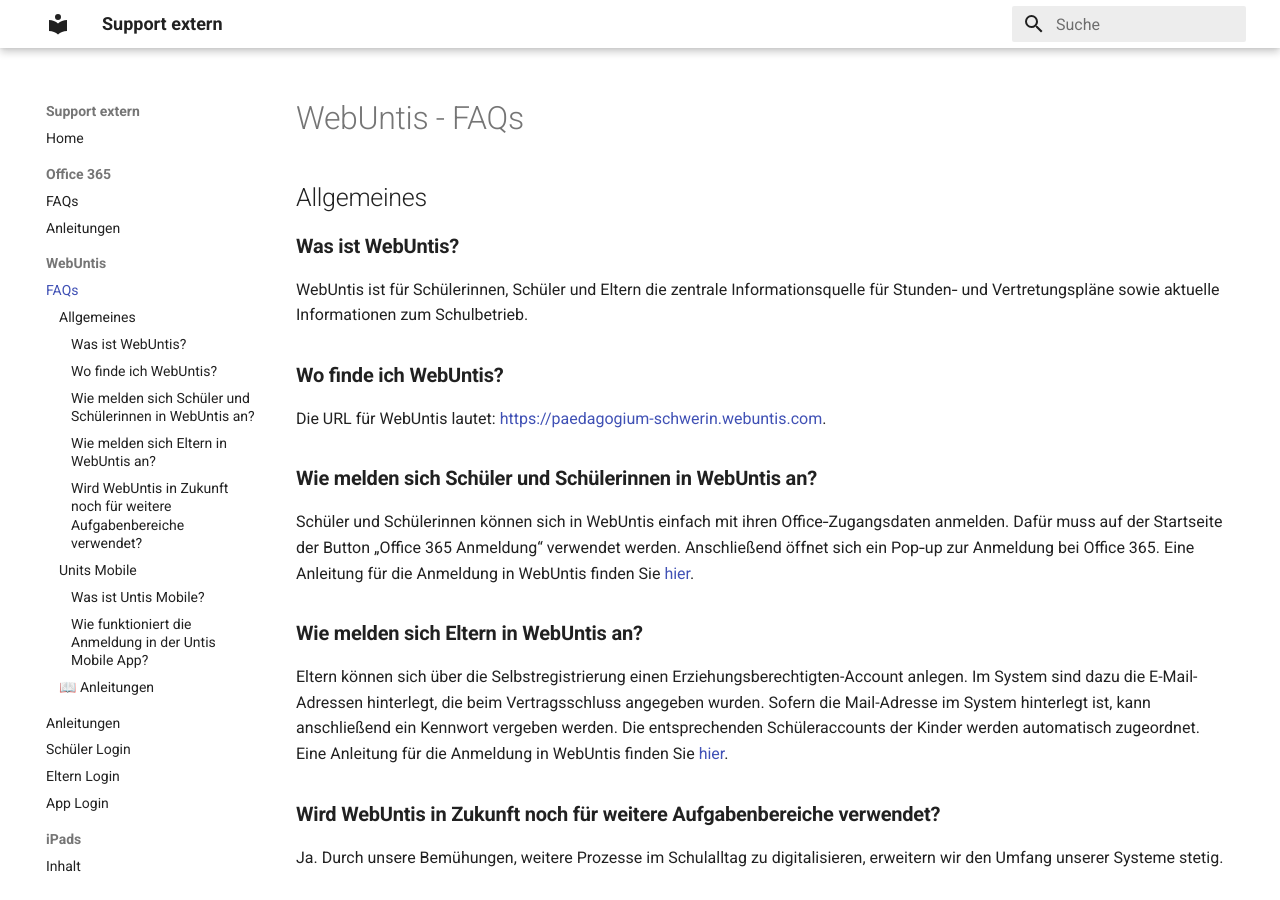
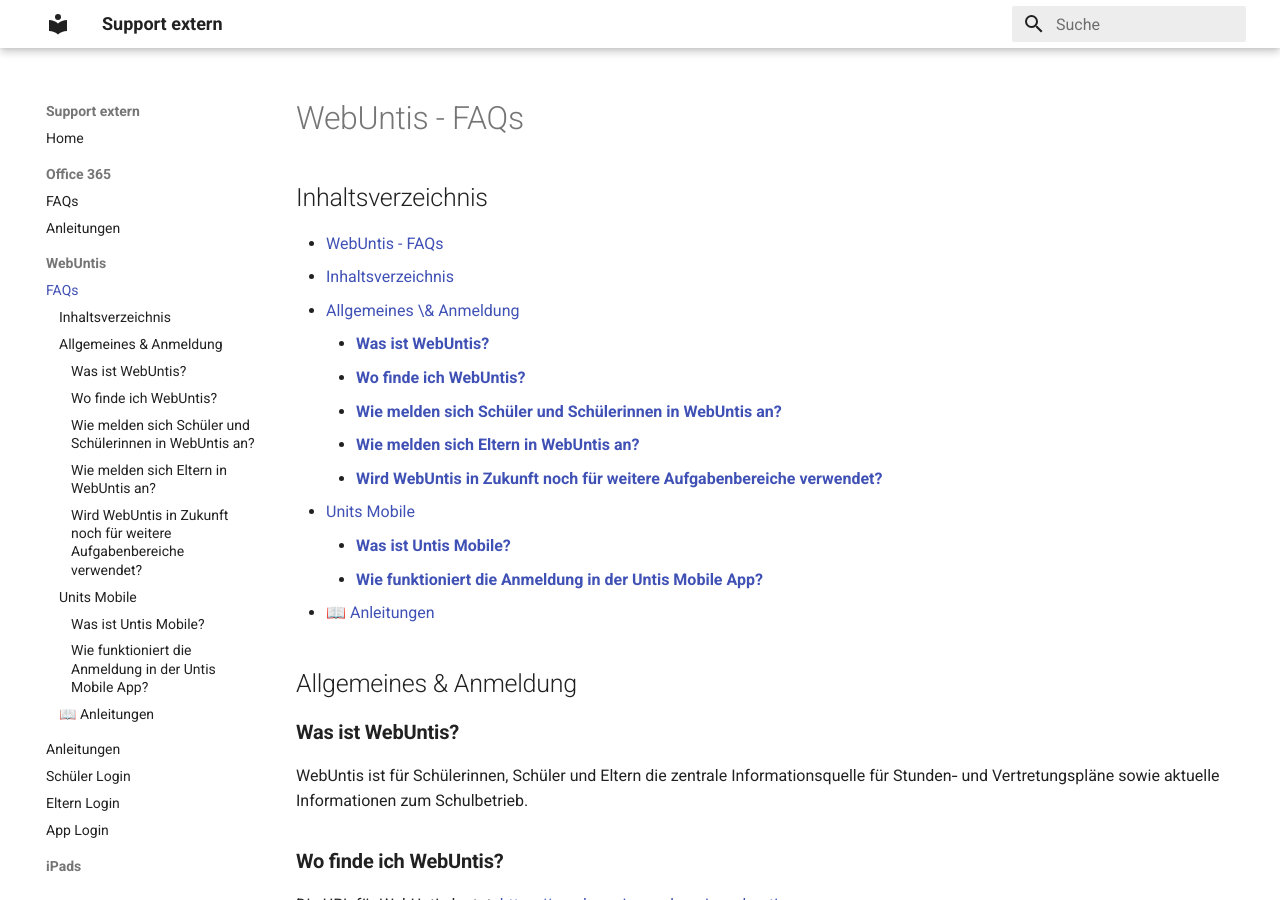
Before and after one commit to Paedagogium-Schwerin/paedagogium-schwerin.github.io, an MkDocs documentation site: the page built from docs/webuntis/index.md, in a window 1280 px wide and 900 px high. Built offline with MkDocs 1.6.1 and Material for MkDocs 9.7.7, drawn with Linux system fonts in a browser that asks for light colours.

Commit message:
Add: Navigation shortcuts and table of content for untis (#1)

```diff
--- a/docs/webuntis/index.md
+++ b/docs/webuntis/index.md
@@ -1,5 +1,20 @@
 # WebUntis - FAQs
-## Allgemeines
+
+## Inhaltsverzeichnis
+- [WebUntis - FAQs](#webuntis---faqs)
+  - [Inhaltsverzeichnis](#inhaltsverzeichnis)
+  - [Allgemeines \& Anmeldung](#allgemeines--anmeldung)
+    - [**Was ist WebUntis?**](#was-ist-webuntis)
+    - [**Wo finde ich WebUntis?**](#wo-finde-ich-webuntis)
+    - [**Wie melden sich Schüler und Schülerinnen in WebUntis an?**](#wie-melden-sich-schüler-und-schülerinnen-in-webuntis-an)
+    - [**Wie melden sich Eltern in WebUntis an?**](#wie-melden-sich-eltern-in-webuntis-an)
+    - [**Wird WebUntis in Zukunft noch für weitere Aufgabenbereiche verwendet?**](#wird-webuntis-in-zukunft-noch-für-weitere-aufgabenbereiche-verwendet)
+  - [Units Mobile](#units-mobile)
+    - [**Was ist Untis Mobile?**](#was-ist-untis-mobile)
+    - [**Wie funktioniert die Anmeldung in der Untis Mobile App?**](#wie-funktioniert-die-anmeldung-in-der-untis-mobile-app)
+  - [📖 Anleitungen](#-anleitungen)
+
+## Allgemeines & Anmeldung
 
 ### **Was ist WebUntis?**
 
```
Also changed, not shown: docs/index.md (+6 -0 lines).
